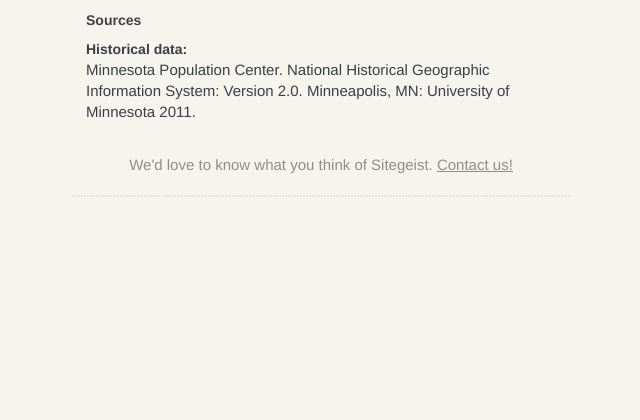
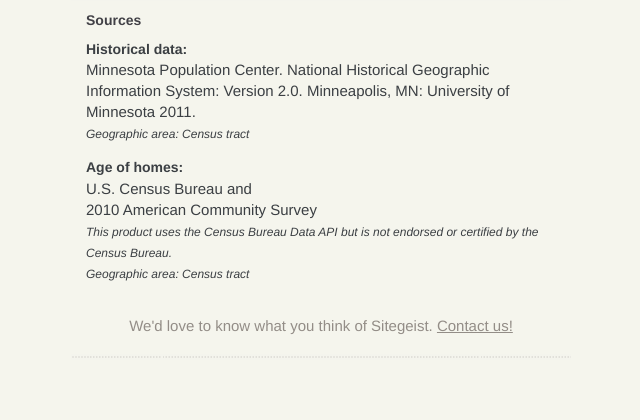
Before and after one commit to sunlightlabs/sitegeist, a Django app: template sitegeist/site/templates/sitegeist/panes/history.html in a window 1280 px wide. Shown: the part 652-1072 px from the top of the page, without its empty margins (319-959 px from the left). Before the commit the page ends 849 px from the top, so only its background shows below. Run offline with Django 3.2, Linux system fonts and the light colour scheme; the template is opened without the code that fills it: most values are stand-ins (such as "Sample title", 1, 10 or a date in 2020); some libraries are stand-ins or nearby versions.

Commit message:
update source information with geographic area coverage

```diff
--- a/sitegeist/site/templates/sitegeist/panes/environment.html
+++ b/sitegeist/site/templates/sitegeist/panes/environment.html
@@ -231,18 +231,24 @@
 					Current Weather and Forecast:
 				</h2>
 				<a href="http://darkskyapp.com/">Dark Sky</a>
+				<br>
+				<small><i>Geographic area: Exact latitude and longitude</i></small>
 			</li>
 			<li>
 				<h2>
 					Historical Weather:
 				</h2>
 				<a href="http://wunderground.com">Weather Underground</a>
+				<br>
+				<small><i>Geographic area: Determined by Weather Underground</i></small>
 			</li>
 			<li>
 				<h2>
 					Environmental Hazards:
 				</h2>
 				<a href="http://www.epa.gov/enviro/geo_data.html">U.S. Environmental Protection Agency</a>
+				<br>
+				<small><i>Geographic area: 5-mile radius</i></small>
 			</li>
 		</ul>
 	</footer>
--- a/sitegeist/site/templates/sitegeist/panes/fun.html
+++ b/sitegeist/site/templates/sitegeist/panes/fun.html
@@ -150,12 +150,16 @@
 					Local recommendations and "flavor":
 				</h2>
 				<a href="http://yelp.com/">Yelp</a>
+				<br>
+				<small><i>Geographic area: Determined by Yelp</i></small>
 			</li>
 			<li>
 				<h2>
 					Explore and movie theaters:
 				</h2>
 				<a href="http://foursquare.com/">Foursquare</a>
+				<br>
+				<small><i>Geographic area: Determined by Foursquare</i></small>
 			</li>
 		</ul>
 	</footer>
--- a/sitegeist/site/templates/sitegeist/panes/history.html
+++ b/sitegeist/site/templates/sitegeist/panes/history.html
@@ -94,6 +94,18 @@
 					Historical data:
 				</h2>
 				<a href="https://www.nhgis.org/">Minnesota Population Center. National Historical Geographic Information System: Version 2.0. Minneapolis, MN: University of Minnesota 2011.</a>
+				<br>
+				<small><i>Geographic area: <a href="http://www.census.gov/geo/www/cen_tract.html">Census tract</a></i></small>
+			</li>
+			<li>
+				<h2>
+					Age of homes:
+				</h2>
+				<a href="http://www.census.gov/">U.S. Census Bureau</a> and <br><a href="http://www.census.gov/acs/www/">2010 American Community Survey</a>
+				<br>
+				<small><i>This product uses the Census Bureau Data API but is not endorsed or certified by the Census Bureau.</i></small>
+				<br>
+				<small><i>Geographic area: <a href="http://www.census.gov/geo/www/cen_tract.html">Census tract</a></i></small>
 			</li>
 		</ul>
 	</footer>
--- a/sitegeist/site/templates/sitegeist/panes/housing.html
+++ b/sitegeist/site/templates/sitegeist/panes/housing.html
@@ -297,7 +297,11 @@
 				<h2>
 					Home values and rental data:
 				</h2>
-				<a href="http://2010.census.gov/2010census/data/">U.S. Census Bureau</a>
+				<a href="http://www.census.gov/">U.S. Census Bureau</a> and <br><a href="http://www.census.gov/acs/www/">2010 American Community Survey</a>
+				<br>
+				<small><i>This product uses the Census Bureau Data API but is not endorsed or certified by the Census Bureau.</i></small>
+				<br>
+				<small><i>Geographic area: <a href="http://www.census.gov/geo/www/cen_tract.html">Census tract</a></i></small>
 			</li>
 		</ul>
 	</footer>
--- a/sitegeist/site/templates/sitegeist/panes/people.html
+++ b/sitegeist/site/templates/sitegeist/panes/people.html
@@ -382,12 +382,16 @@
 				<a href="http://www.census.gov/">U.S. Census Bureau</a> and <br><a href="http://www.census.gov/acs/www/">2010 American Community Survey</a>
 				<br>
 				<small><i>This product uses the Census Bureau Data API but is not endorsed or certified by the Census Bureau.</i></small>
+				<br>
+				<small><i>Geographic area: <a href="http://www.census.gov/geo/www/cen_tract.html">Census tract</a></i></small>
 			</li>
 			<li>
 				<h2>
 					Political Contributions:
 				</h2>
 				<a href="http://influenceexplorer.com/">Influence Explorer</a>
+				<br>
+				<small><i>Geographic area: ZIP code</i></small>
 			</li>
 		</ul>
 	</footer>
```
